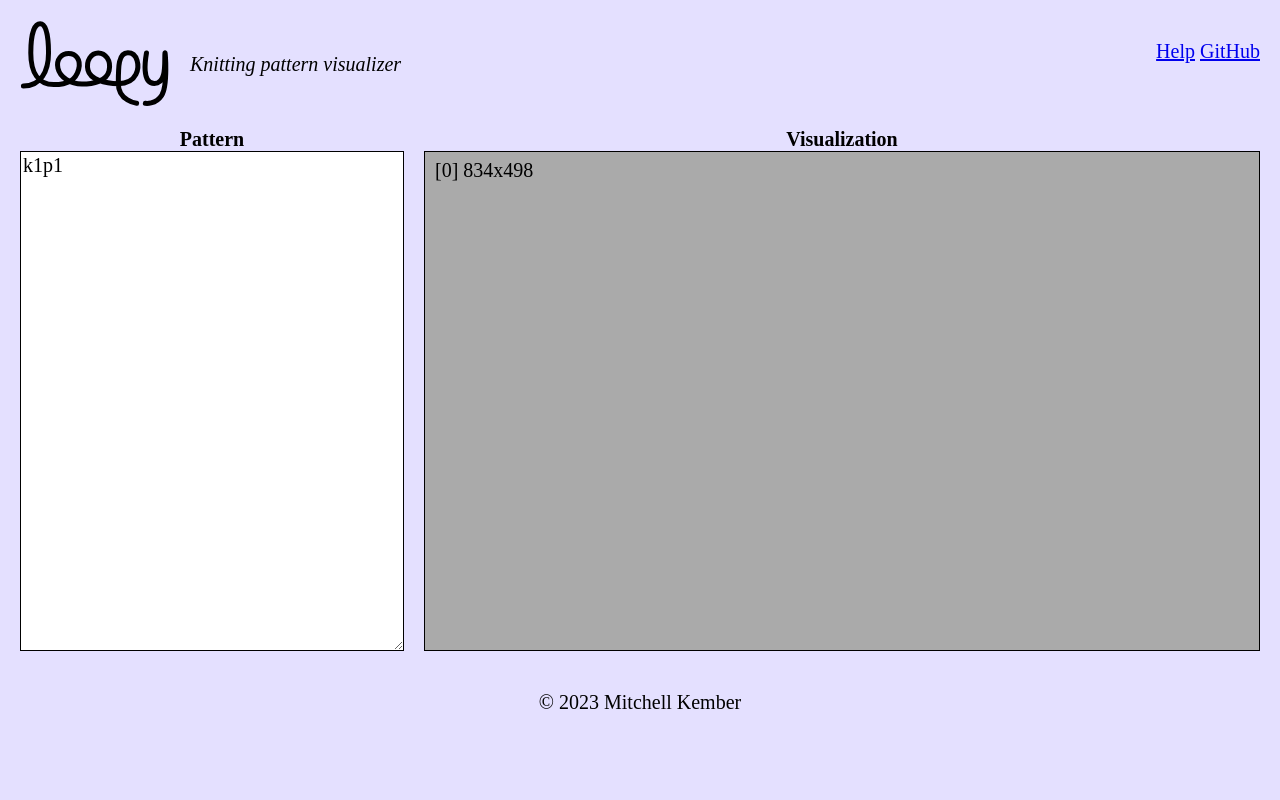
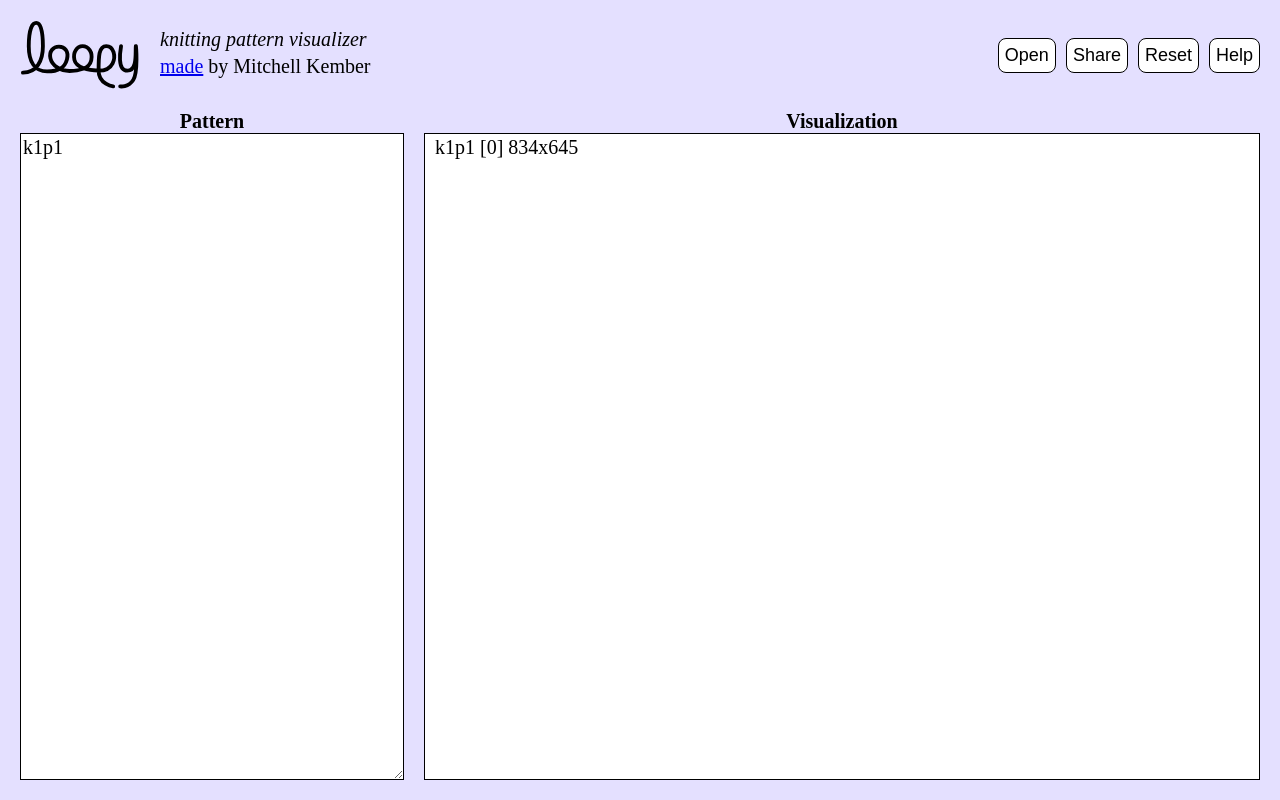
Before and after one commit to mk12/loopy, a plain HTML site: page index.html in a window 1280 px wide. Drawn offline with Linux system fonts and the light colour scheme.

Commit message:
Progress

```diff
--- a/index.html
+++ b/index.html
@@ -12,14 +12,17 @@
 <body>
     <header>
         <div class="title">
-            <img src="logo.svg" width="150" height="88">
-            <p class="tagline">Knitting pattern visualizer</p>
+            <svg width="120" height="70" viewBox="0 0 624 365"><path style="fill:none;stroke:currentColor;stroke-width:20px;stroke-linecap:round" d="M14.177 274.492c72.235 0 104.467-62.25 104.467-137.917S107.423 15.381 84.161 15.381c-23.262 0-39.28 39.667-39.28 121.194S76.818 268.28 140.307 268.28c63.49 0 92.189-20.491 103.548-62.822 11.358-42.331-12.604-66.379-41.514-66.379-28.909 0-52.843 22.931-44.468 61.285s53.334 65.625 99.469 65.625c46.135 0 103.553-11.778 113.215-55.6 9.662-43.823-15.475-73.814-45.059-73.814-29.584 0-51.577 32.396-42.658 71.349 8.918 38.954 70.978 56.306 126.168 56.306 23.863 0 55.583-2.965 73.127-38.289 17.544-35.324 6.463-89.979-33.29-89.979s-39.837 57.285-39.837 128.268 76.084 81.891 76.084 81.891M526.146 136.575c-4.06 23.266-21.591 127.447 32.584 127.447 54.176 0 41.033-96.014 44.34-127.447 1.173-11.152 12.663 136.28-13.607 176.194-26.269 39.914-68.072 33.352-68.072 33.352"/></svg>
+            <div>
+                <p class="tagline">knitting pattern visualizer</p>
+                <p><a href="https://github.com/mk12/loopy">made</a> by Mitchell Kember</p>
+            </div>
         </div>
         <nav>
-            <ul>
-                <li><a href="#">Help</a></li>
-                <li><a href="https://github.com/mk12/loopy">GitHub</a></li>
-            </ul>
+            <a id="Open" href="#">Open</a>
+            <a id="Share" href="#">Share</a>
+            <a id="Reset" href="#">Reset</a>
+            <a id="Help" href="#">Help</a>
         </nav>
     </header>
     <main>
@@ -32,8 +35,5 @@
             <canvas id="Canvas"></canvas>
         </div>
     </main>
-    <footer>
-        <p>© 2023 Mitchell Kember</p>
-    </footer>
 </body>
 </html>
--- a/script.js
+++ b/script.js
@@ -2,20 +2,43 @@
 
 addEventListener("load", () => {
     const canvas = document.getElementById("Canvas");
+    const input = document.getElementById("Input");
     const ctx = canvas.getContext("2d", { alpha: false });
+
+    let fg, bg;
+    function updateColors() {
+        const style = getComputedStyle(document.body);
+        fg = style.getPropertyValue("--fg");
+        bg = style.getPropertyValue("--btn");
+    }
+    updateColors();
+    matchMedia("(prefers-color-scheme: dark)").addEventListener("change", updateColors);
+
+    let w, h;
+    function init(rect) {
+        w = Math.floor(rect.width);
+        h = Math.floor(rect.height);
+        const r = devicePixelRatio;
+        const pw = w * r;
+        const ph = h * r;
+        if (canvas.width === pw && canvas.height === ph) return;
+        canvas.width = pw;
+        canvas.height = ph;
+        ctx.scale(r, r);
+        ctx.font = "20px serif";
+        draw();
+    }
     let N = 0;
-    new ResizeObserver((entries) => {
-        const newRect = entries[0].contentRect;
-        const w = Math.floor(newRect.width);
-        const h = Math.floor(newRect.height);
-        if (canvas.width === w && canvas.height === h) return;
-        canvas.width = w;
-        canvas.height = h;
-        ctx.font = "20px serif";
+    function draw() {
         ctx.clearRect(0, 0, w, h);
-        ctx.fillStyle = "#aaa";
+        ctx.fillStyle = bg;
         ctx.fillRect(0, 0, w, h);
-        ctx.fillStyle = "#000"
-        ctx.fillText(`[${N++}] ${w}x${h}`, 10, 25);
-    }).observe(canvas);
+        ctx.fillStyle = fg;
+        ctx.fillText(`k1p1 [${N++}] ${w}x${h}`, 10, 20);
+    }
+
+    new ResizeObserver((entries) => init(entries[0].contentRect)).observe(canvas);
+    input.addEventListener("input", () => {
+        draw();
+    });
 });
--- a/style.css
+++ b/style.css
@@ -1,14 +1,57 @@
+html {
+    box-sizing: border-box;
+}
+
+*,
+*:before,
+*:after {
+    box-sizing: inherit;
+}
+
+html,
+body,
+textarea,
+canvas,
+h1,
+p {
+    margin: 0;
+    font: inherit;
+}
+
+:root {
+    color-scheme: light dark;
+    --fg: #000;
+    --bg: #e4e0ff;
+    --border: #000;
+    --btn: #fff;
+    --btn-hover: #ccc;
+}
+
+@media (prefers-color-scheme: dark) {
+    :root {
+        --fg: #e0e0e0;
+        --bg: #1d1837;
+        --border: #777;
+        --btn: #2f256d;
+        --btn-hover: #6f61ce;
+    }
+}
+
 body {
-    margin: 1em 20px;
+    color: var(--fg);
+    background: var(--bg);
     font: 20px serif;
-    text-align: center;
-    background: #e4e0ff;
+    padding: 1em;
+    display: flex;
+    flex-direction: column;
+    gap: 1em;
+    height: 100vh;
 }
 
 header {
     display: flex;
-    margin-bottom: 1em;
     justify-content: space-between;
+    align-items: center;
 }
 
 .title {
@@ -21,24 +64,39 @@ header {
     font-style: italic;
 }
 
-nav ul {
+p {
+    margin-bottom: 4px;
+}
+
+nav {
+    display: flex;
+    gap: 10px;
     list-style: none;
 }
 
-nav li {
-    display: inline;
+nav a {
+    font: 18px sans-serif;
+    color: inherit;
+    background: var(--btn);
+    text-decoration: none;
+    border: 1px solid var(--border);
+    padding: 6px;
+    border-radius: 8px;
 }
 
-footer {
-    margin-top: 2em;
+nav a:hover {
+    background: #ccc;
+    background: var(--btn-hover);
 }
 
 main {
+    flex: 1;
     display: flex;
     gap: 20px;
 }
 
-main > div {
+.lhs,
+.rhs {
     display: flex;
     flex-direction: column;
 }
@@ -52,34 +110,37 @@ main > div {
 }
 
 h1 {
-    font-size: inherit;
-    margin: 0;
+    font-weight: bold;
     display: flex;
     justify-content: center;
 }
 
-textarea {
-    font: 20px serif;
-    width: 30vw;
-    min-width: 150px;
-    max-width: 80vw;
-    min-height: 500px;
-    margin: 0;
-    box-sizing: border-box;
+textarea,
+canvas {
+    border: 1px solid var(--border);
 }
 
-textarea,
-canvas {
-    border: 1px solid black;
+textarea {
+    min-height: 2em;
 }
 
 canvas {
     flex: 1 1 0;
+    min-height: 0;
     max-width: 100%;
-    max-height: 100%;
 }
 
-@media only screen and (max-width: 800px) {
+@media only screen and (min-width: 800px) {
+    textarea {
+        resize: horizontal;
+        height: 100% !important;
+        width: 30vw;
+        min-width: 100px;
+        max-width: calc(100vw - 200px);
+    }
+}
+
+@media only screen and (max-width: 799px) {
     main {
         flex-direction: column;
     }
@@ -87,18 +148,38 @@ canvas {
     textarea {
         resize: vertical;
         width: 100% !important;
-        min-width: initial;
-        max-width: 100%;
-        min-height: 200px;
+        height: 20vh;
+        max-height: calc(100vh - 300px);
+    }
+}
+
+@media only screen and (max-width: 670px) {
+    header {
+        flex-direction: column;
+        gap: 10px;
+    }
+}
+
+@media only screen and (max-width: 399px) {
+    body {
+        height: inherit;
+        padding: 1em;
+    }
+
+    .title {
+        flex-direction: column;
+        gap: 5px;
+    }
+
+    main {
+        flex-direction: column;
+    }
+
+    textarea {
+        max-height: initial;
     }
 
     canvas {
-        flex: initial;
+        min-height: 340px;
     }
 }
-
-@media only screen and (max-width: 400px) {
-    body {
-        margin: 1em 10px;
-    }
-}
```
Also changed, not shown: favicon.ico, favicon.svg, logo.svg (deleted).
